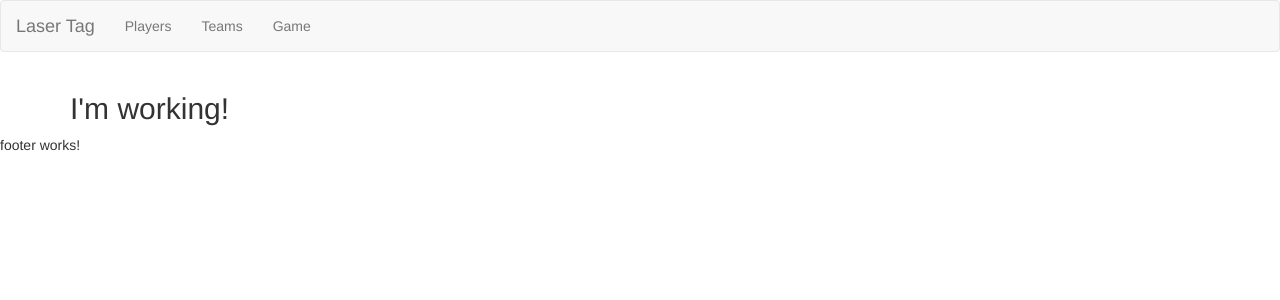
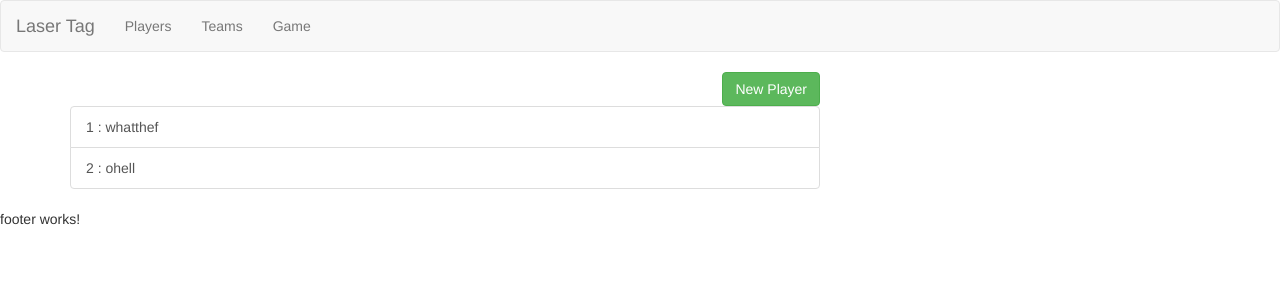
Before and after one commit to bstarke/lasertag-example, an Angular app: page / in a window 1280 px wide. Shown: the top 300 px of the page. Built offline with nearby package versions, Linux system fonts and the light colour scheme.

Commit message:
update player components

```diff
--- a/src/app/app.component.html
+++ b/src/app/app.component.html
@@ -2,7 +2,7 @@
 <div class="container">
   <div class="row">
     <div class="col-md-12">
-      <h2>I'm working!</h2>
+      <app-player-list></app-player-list>
     </div>
   </div>
 </div>
--- a/src/app/app.module.ts
+++ b/src/app/app.module.ts
@@ -8,6 +8,7 @@ import { FooterComponent } from './footer/footer.component';
 import { PlayerComponent } from './player/player.component';
 import { TeamComponent } from './team/team.component';
 import { GameComponent } from './game/game.component';
+import { PlayerListComponent } from './player/player-list/player-list.component';
 
 @NgModule({
   declarations: [
@@ -17,6 +18,7 @@ import { GameComponent } from './game/game.component';
     PlayerComponent,
     TeamComponent,
     GameComponent,
+    PlayerListComponent,
   ],
   imports: [
     BrowserModule,
--- /dev/null
+++ b/src/app/player/player-list/player-list.component.html
@@ -0,0 +1,14 @@
+<div class="row">
+  <div class="col-xs-8">
+    <button class="btn btn-success pull-right">New Player</button>
+  </div>
+</div>
+<div class="row">
+  <div class="col-xs-8">
+    <ul class="list-group">
+      <a class="list-group-item" style="cursor: pointer" *ngFor="let player of players">
+        {{ player.id }} : {{ player.codeName }}
+      </a>
+    </ul>
+  </div>
+</div>
--- /dev/null
+++ b/src/app/player/player-list/player-list.component.ts
@@ -0,0 +1,21 @@
+import { Component, OnInit } from '@angular/core';
+import {Player} from "../player.model";
+
+@Component({
+  selector: 'app-player-list',
+  templateUrl: './player-list.component.html',
+  styleUrls: ['./player-list.component.css']
+})
+export class PlayerListComponent implements OnInit {
+
+  players: Player[] = [
+    new Player(1, 'whatthef'),
+    new Player(2, 'ohell')
+  ];
+
+  constructor() { }
+
+  ngOnInit(): void {
+  }
+
+}
--- a/src/app/player/player.component.html
+++ b/src/app/player/player.component.html
@@ -1 +1,8 @@
-<p>player works!</p>
+<div class="row">
+  <div class="col-md-3">
+    1
+  </div>
+  <div class="col-md-9">
+    my-code-name
+  </div>
+</div>
--- /dev/null
+++ b/src/app/player/player.model.ts
@@ -0,0 +1,4 @@
+
+export class Player {
+  constructor(public id: number, public codeName: string) {}
+}
```
Also changed, not shown: src/app/player/player-list/player-list.component.css (added).
